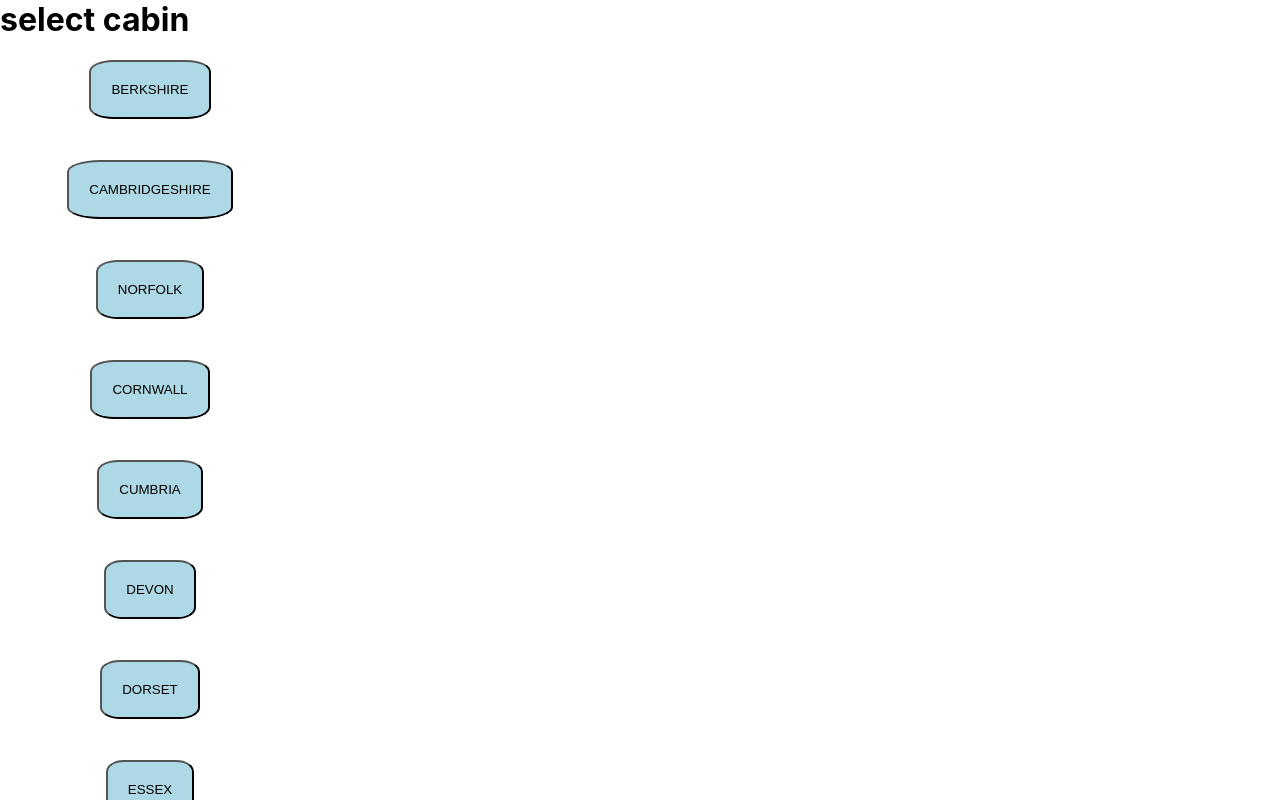
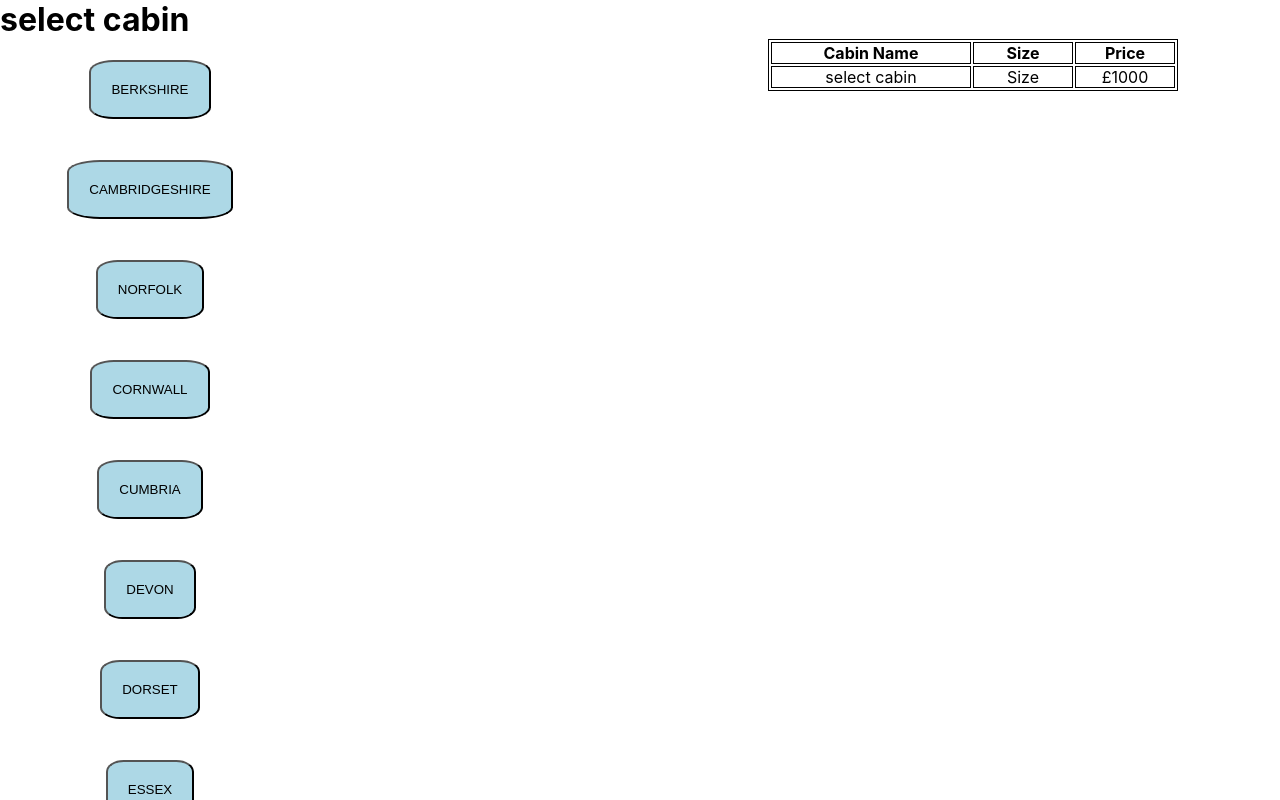
Before and after one commit to nivenreed/order-form, a React (Create React App) app: page / in a window 1280 px wide. Shown: the top 800 px of the page. Built offline with nearby package versions, Linux system fonts and the light colour scheme.

Commit message:
adding invoice summary

```diff
--- a/src/App.css
+++ b/src/App.css
@@ -34,3 +34,26 @@
 
   flex: 33%;
 }
+.divNameList{
+  height: 100px;
+  width: 60%;
+  float: left;
+}
+.invoice{
+  width: 40%;
+  float: right;
+  padding-right: 20px;
+}
+table, th, td{
+  border: 1px solid;
+  text-align: center;
+}
+.invoiceCabinName{
+  width: 200px;
+}
+.invoiceSize{
+  width: 100px;
+}
+.invoicePrice{
+  width: 100px;
+}
--- a/src/App.js
+++ b/src/App.js
@@ -1,6 +1,7 @@
 import React, { useState } from 'react';
 import './App.css';
 import CabinList from './components/CabinList';
+import Invoice from './components/invoice';
 import cabinData from './data/cabin';
 
 function App() {
@@ -10,11 +11,14 @@ function App() {
   // const cabin = cabinNames.map((data, index),
 
   return (
-    <CabinList
-      cabinName={cabinNames}
-      selectedCabinName={selectedCabinName}
-      setSelectedCabinName={setSelectedCabinName}
-    />
+    <>
+      <CabinList
+        cabinName={cabinNames}
+        selectedCabinName={selectedCabinName}
+        setSelectedCabinName={setSelectedCabinName}
+      />
+      <Invoice selectedCabinName={selectedCabinName} />
+    </>
   );
 }
 
--- a/src/components/CabinList/index.js
+++ b/src/components/CabinList/index.js
@@ -22,7 +22,9 @@ function CabinList({ cabinName, selectedCabinName, setSelectedCabinName }) {
   return (
     <>
       <h1>{selectedCabinName === '' ? 'select cabin' : selectedCabinName}</h1>
-      <ul className="nameList">{cabin}</ul>
+      <div className="divNameList">
+        <ul className="nameList">{cabin}</ul>
+      </div>
     </>
   );
 }
--- /dev/null
+++ b/src/components/invoice/index.js
@@ -0,0 +1,25 @@
+import React from 'react';
+
+function Invoice({ selectedCabinName }) {
+  return (
+    <div className="invoice">
+      <table>
+        <tr>
+          <th className="invoiceCabinName">Cabin Name</th>
+          <th className="invoiceSize">Size</th>
+          {/* <th className="invoiceQty">Qty</th> */}
+          <th className="invoicePrice">Price</th>
+        </tr>
+        <tr>
+          <td>
+            {selectedCabinName === '' ? 'select cabin' : selectedCabinName}
+          </td>
+          <td>Size</td>
+          <td>£1000</td>
+        </tr>
+      </table>
+    </div>
+  );
+}
+
+export default Invoice;
```
